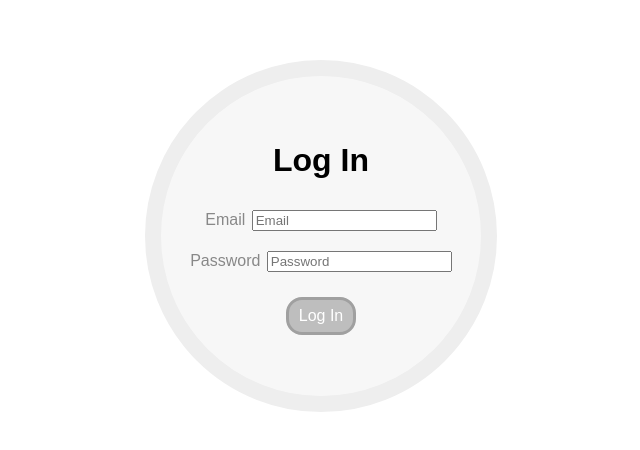
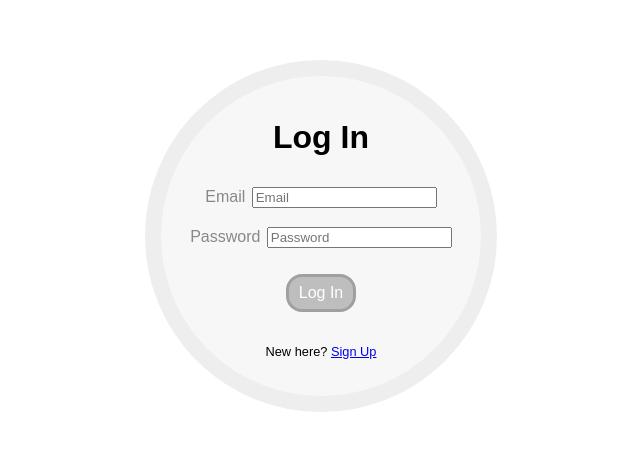
Before and after one commit to morgan-sam/Firebase-React-Authentication, a React (Create React App) app: page /login in a window 1280 px wide. Shown: the part 164-614 px from the top of the page, without its empty margins (319-959 px from the left). Built offline with nearby package versions, Linux system fonts and the light colour scheme; no server answers; a web font is replaced by a local one.

Commit message:
Sign up link on login screen

```diff
--- a/src/components/LogIn.jsx
+++ b/src/components/LogIn.jsx
@@ -27,6 +27,9 @@ const SignUp = ({ history }) => {
 		<div className="accountInput">
 			<h1 className="title">Log In</h1>
 			<Form onSubmit={handleLogin} inputs={[ 'email', 'password' ]} submitText={'Log In'} />
+			<div className="signUpLabel">
+				New here? <a href="/signup">Sign Up</a>
+			</div>
 		</div>
 	);
 };
--- a/src/css/index.css
+++ b/src/css/index.css
@@ -57,3 +57,8 @@
 	font-style: italic;
 	color: #666;
 }
+
+.signUpLabel {
+	font-size: 0.8rem;
+	padding: 1rem;
+}
```
